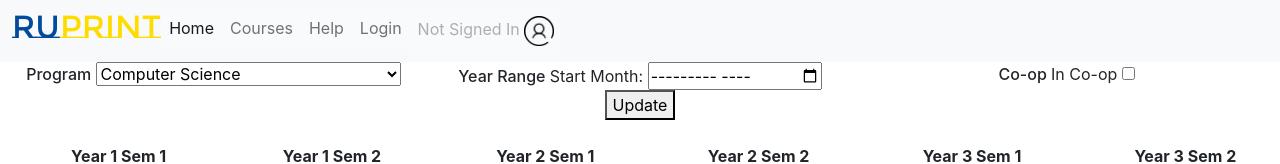
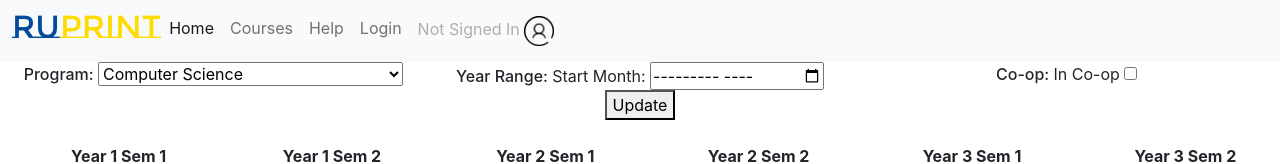
Before and after one commit to Ctrl-Alt-Defeat-RUHacks/RUPrint, a React (Create React App) app: page / in a window 1280 px wide. Shown: the top 164 px of the page. Built offline with nearby package versions, Linux system fonts and the light colour scheme; no server answers; the database is empty.

Commit message:
Finished css

```diff
--- a/src/App.css
+++ b/src/App.css
@@ -118,3 +118,11 @@ p{
   text-align: middle;
   width: 100vw
 }
+
+h3{
+  font-family: Montserrat;
+}
+
+.buttonCustom{
+  background-color: azure;
+}
--- a/src/App.js
+++ b/src/App.js
@@ -181,7 +181,7 @@ class App extends Component{
           {this.state.page===1 && <MainPage changePage2={this.changePage2} courses={this.state.courses}/>}
           {this.state.page===2 && <CoursePage tableA={tableA} tableB={tableB} tableI={tableI} tableO={tableO} lastBox={this.state.lastBox} changePage2={this.changePage2}/>}
           {this.state.page===3 && <HelpPage />}
-          {this.state.page===4 && <div class="loginPage"><h4>Login Using Google Sign In <br></br><br></br></h4><button onClick={()=>this.signin()}>Sign In</button></div>}
+          {this.state.page===4 && <div class="loginPage"><h3>Login Using Google Sign In <br></br><br></br></h3><button  onClick={()=>this.signin()}>Sign In</button></div>}
     </div>
   );
   }
--- a/src/mainPage.js
+++ b/src/mainPage.js
@@ -46,7 +46,7 @@ class mainPage extends React.Component {
             <div class="container-fluid">
                 <div class="row">
                     <div class="col-4">
-                        <h6>Program </h6>
+                        <h6>Program: </h6>
                         <form>
                         <select id="programs" name="programs">
                             <option value="volvo">Computer Science</option>
@@ -57,14 +57,14 @@ class mainPage extends React.Component {
                         </form>
                     </div>
                     <div class="col-4">
-                        <h6> Year Range </h6>
+                        <h6> Year Range: </h6>
                             <p>Start Month: </p>
                             <input id="startMonth" type="month"></input>
                             <p> </p>
-                            <button onClick={()=>this.changeStartYear(document.getElementById("startMonth").value)}>Update</button>
+                            <button class="customButton" onClick={()=>this.changeStartYear(document.getElementById("startMonth").value)}>Update</button>
                     </div>
                     <div class="col-4">
-                        <h6>Co-op </h6>
+                        <h6>Co-op: </h6>
                         <form>
                             <p> In Co-op </p>
                             <input type="checkbox" onClick={()=>this.changeCoop(!this.state.coop)}></input>
```
